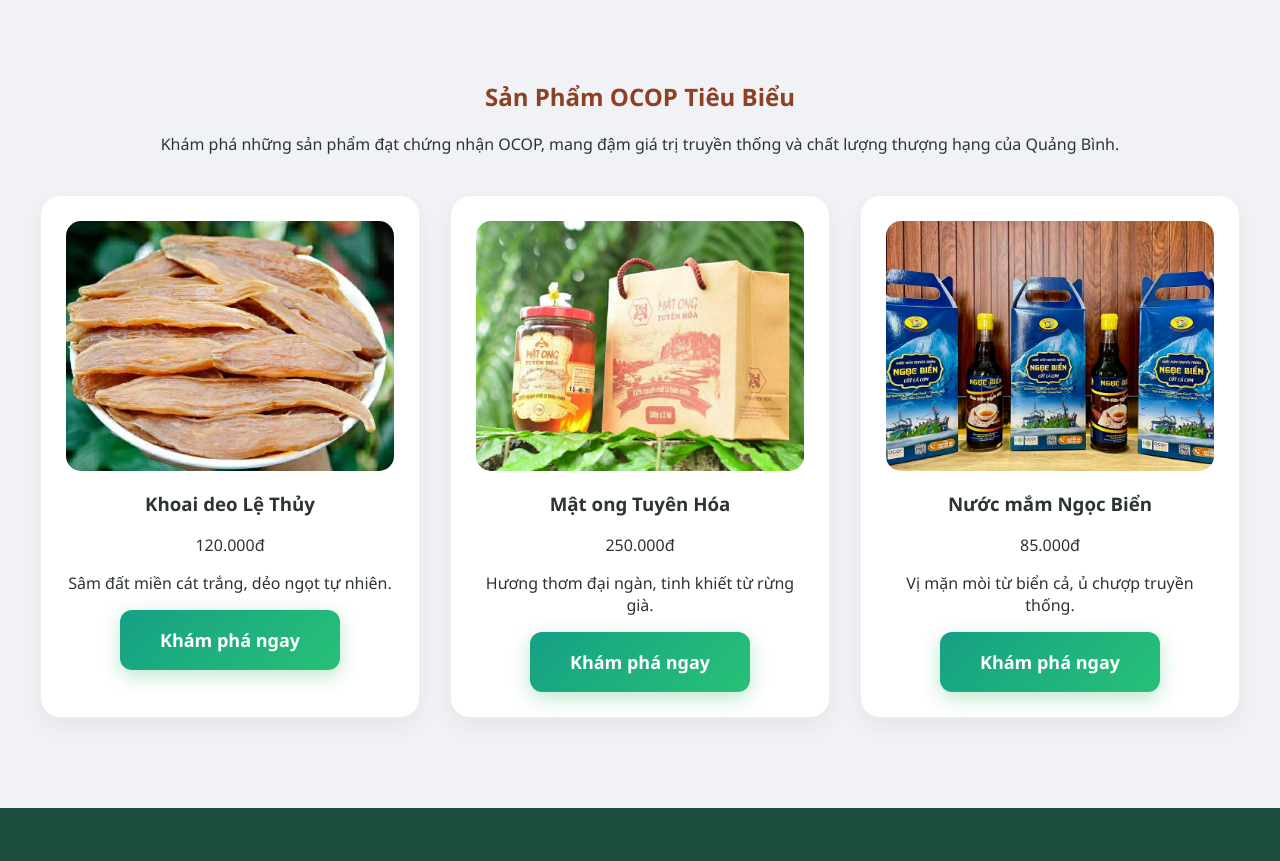
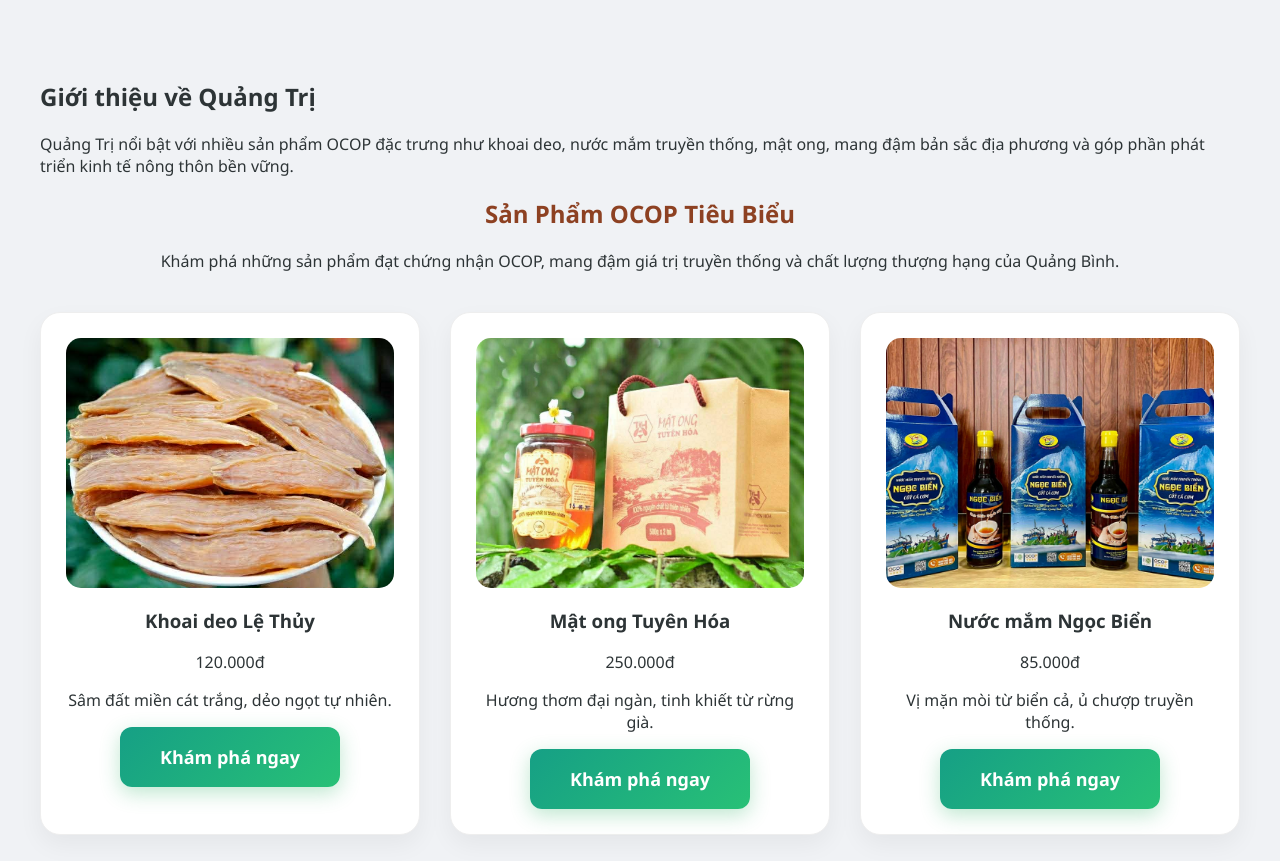
Before and after one commit to adminn118/ocop-dia-phuongg, a plain HTML site: page index.html in a window 1280 px wide. Shown: the part 1096-1957 px from the top of the page. Drawn offline with Linux system fonts and the light colour scheme.

Commit message:
Add files via upload

```diff
--- a/index.html
+++ b/index.html
@@ -19,6 +19,10 @@
         <img src="images/banner.jpg" alt="Banner OCOP Quảng Bình">
     </div>
     <div class="container">
+        <div class="intro-section">
+            <h2>Giới thiệu về Quảng Trị</h2>
+            <p>Quảng Trị nổi bật với nhiều sản phẩm OCOP đặc trưng như khoai deo, nước mắm truyền thống, mật ong, mang đậm bản sắc địa phương và góp phần phát triển kinh tế nông thôn bền vững.</p>
+        </div>
         <div class="intro-section" style="text-align: center; margin-bottom: 40px;">
             <h2 style="color: #8D4122;">Sản Phẩm OCOP Tiêu Biểu</h2>
             <p>Khám phá những sản phẩm đạt chứng nhận OCOP, mang đậm giá trị truyền thống và chất lượng thượng hạng của Quảng Bình.</p>
```
